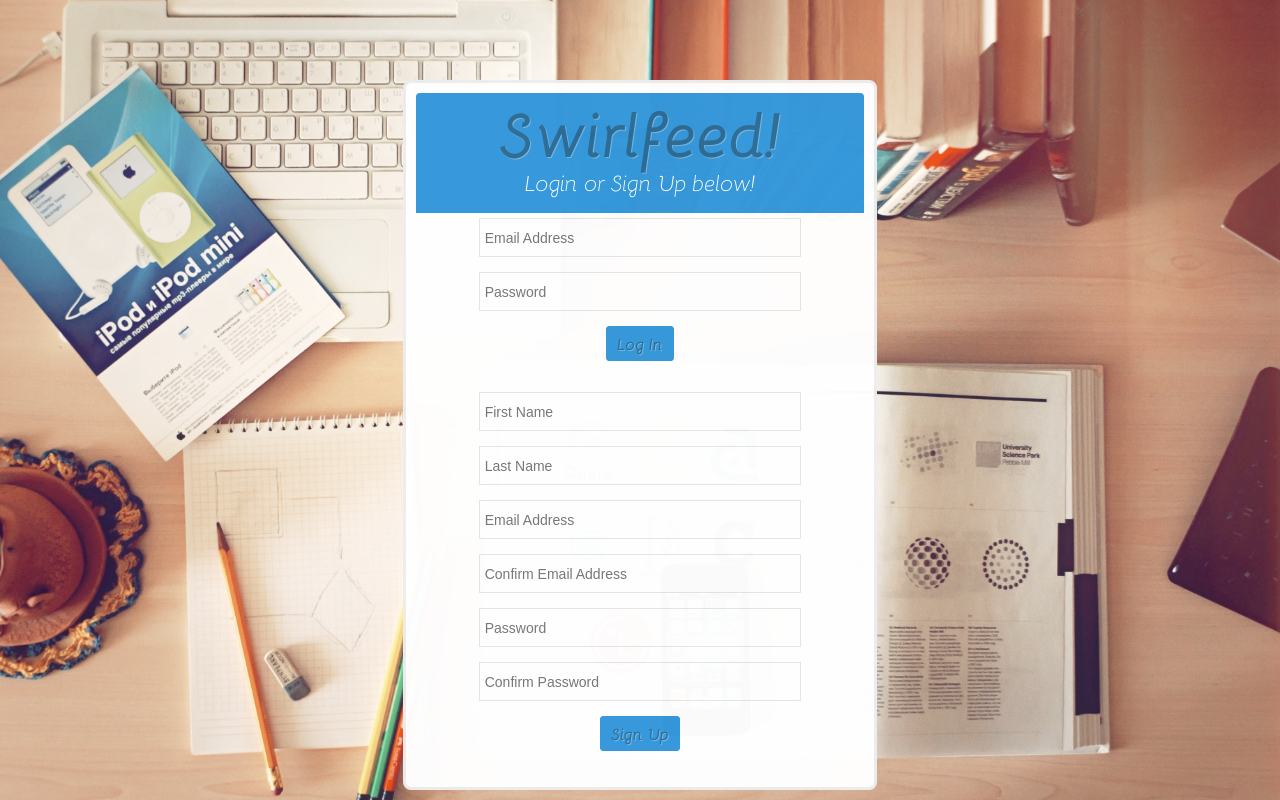
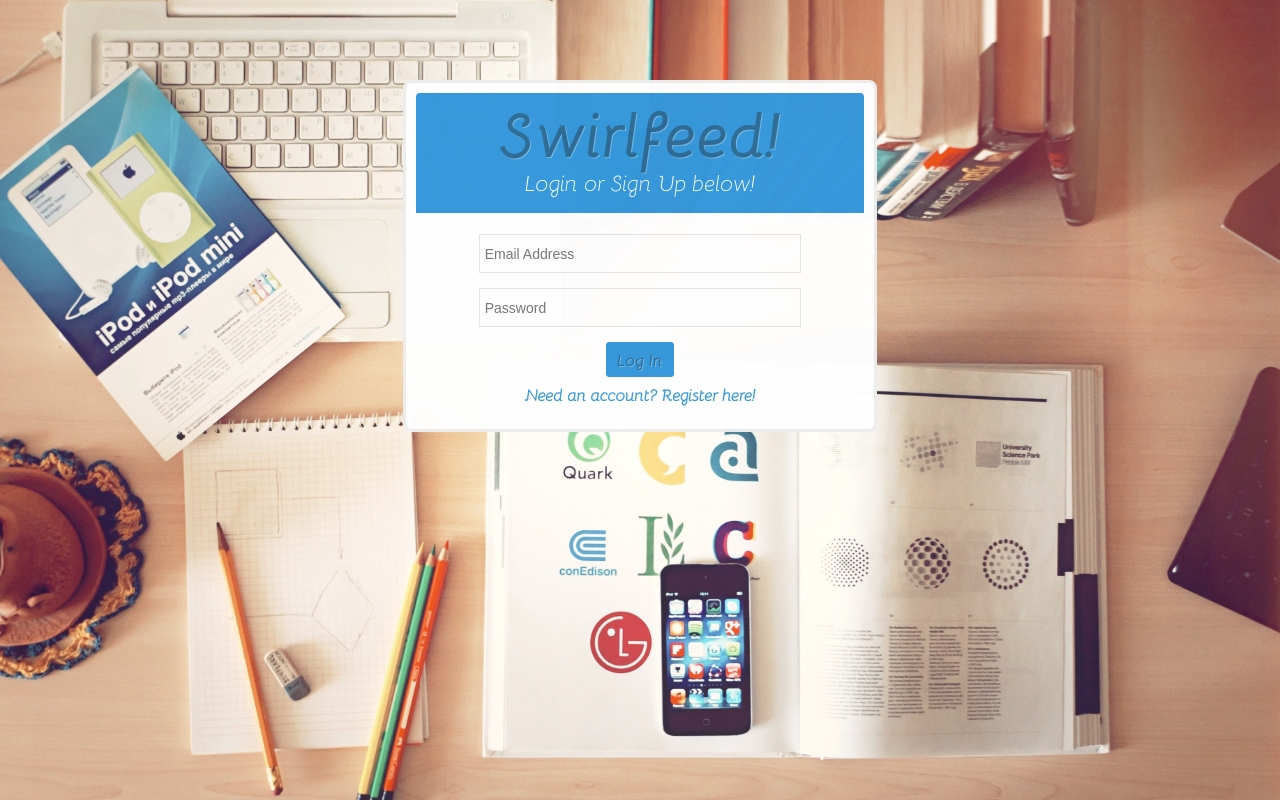
Before and after one commit to Jerling1989/Echo-Chamber, a PHP site: page /register.php in a window 1280 px wide. Run offline with PHP 8.4, Linux system fonts and the light colour scheme.

Commit message:
show/hide user login and sign up forms

```diff
--- a/assets/css/register_style.css
+++ b/assets/css/register_style.css
@@ -13,6 +13,16 @@ html, body {
 	min-height: 100%;
 }
 
+form {
+	text-align: center;
+}
+
+a {
+	text-decoration: none;
+	color: #3498DB;
+	font-weight: bold;
+}
+
 #register-body {
 	width: 100%;
 	background-image: url('../img/backgrounds/desktop-bg.jpg');
@@ -22,10 +32,6 @@ html, body {
   -moz-background-size: cover;
   -o-background-size: cover;
   background-size: cover;
-}
-
-form {
-	text-align: center;
 }
 
 #login-panel {
@@ -90,3 +96,7 @@ input[type='text'], input[type='email'], input[type='password'] {
 input[type='text']:hover, input[type='email']:hover, input[type='password']:hover {
 	border-color: #3498DB;
 }
+
+#second {
+	display: none;
+}
--- /dev/null
+++ b/assets/js/register.js
@@ -0,0 +1,17 @@
+$(document).ready(function() {
+
+	// SHOW SIGN UP FORM (AND HIDE LOGIN FORM) WHEN USER CLICKS SIGN UP LINK
+	$('#signup').click(function() {
+		$('#first').slideUp('slow' ,function() {
+			$('#second').slideDown('slow');
+		});
+	});
+
+	// SHOW LOGIN FORM (AND HIDE SIGN UP FORM) WHEN USER CLICKS SIGN IN LINK
+	$('#signin').click(function() {
+		$('#second').slideUp('slow' ,function() {
+			$('#first').slideDown('slow');
+		});
+	});
+
+});
--- a/register.php
+++ b/register.php
@@ -37,8 +37,10 @@
 			Login or Sign Up below!
 		</div>
 		<!-- END LOGIN HEADER -->
+		<br />
 
 		<!-- LOGIN FORM -->
+		<div id="first">
 			<form action="register.php" method="POST">
 
 				<!-- EMAIL ADDRESS INPUT -->
@@ -56,12 +58,16 @@
 				<?php if (in_array('Email or password was incorrect<br />', $error_array)) {
 					echo 'Email or password was incorrect<br />';
 				} ?>
-			<br />
+				<!-- SIGN UP FORM LINK -->
+				<a href="#" id="signup" class="signup">Need an account? Register here!</a>
+				<br /><br />
 
 			</form>
+		</div>
 		<!-- END LOGIN FORM -->
 
 		<!-- SIGN UP FORM -->
+		<div id="second">
 			<form action="register.php" method="POST">
 
 				<!-- FIRST NAME INPUT -->
@@ -131,13 +137,25 @@
 				<?php if (in_array("<span style='color: #14C800;'>You're all set! Go ahead and login!</span><br />", $error_array)) {
 					echo "<span style='color: #14C800;'>You're all set! Go ahead and login!</span><br />";
 				} ?>
-			<br />
+				<!-- SIGN IN FORM LINK -->
+				<a href="#" id="signin" class="signin">Already have an account? Sign in here!</a>
+				<br /><br />
 
 			</form>
+		</div>
 		<!-- END SIGN UP FORM -->
 
 	</div>
 	<!-- END LOGIN PANEL -->
 
+<!-- JQUERY CDN LINK -->
+<script
+  src="https://code.jquery.com/jquery-3.3.1.min.js"
+  integrity="sha256-FgpCb/KJQlLNfOu91ta32o/NMZxltwRo8QtmkMRdAu8="
+  crossorigin="anonymous"></script>
+
+<!-- CUSTOM JS LINK -->
+<script src="assets/js/register.js"></script>
+
 </body>
 </html>
```
Lines whose indentation alone changed are shown as unchanged.
